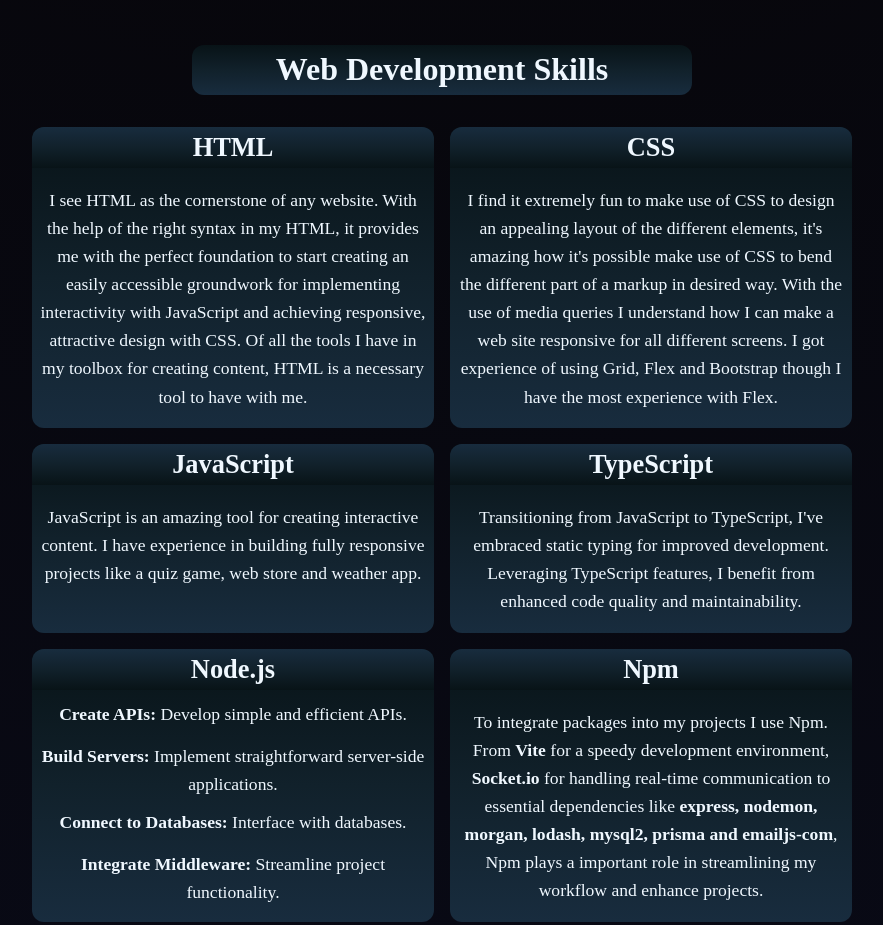
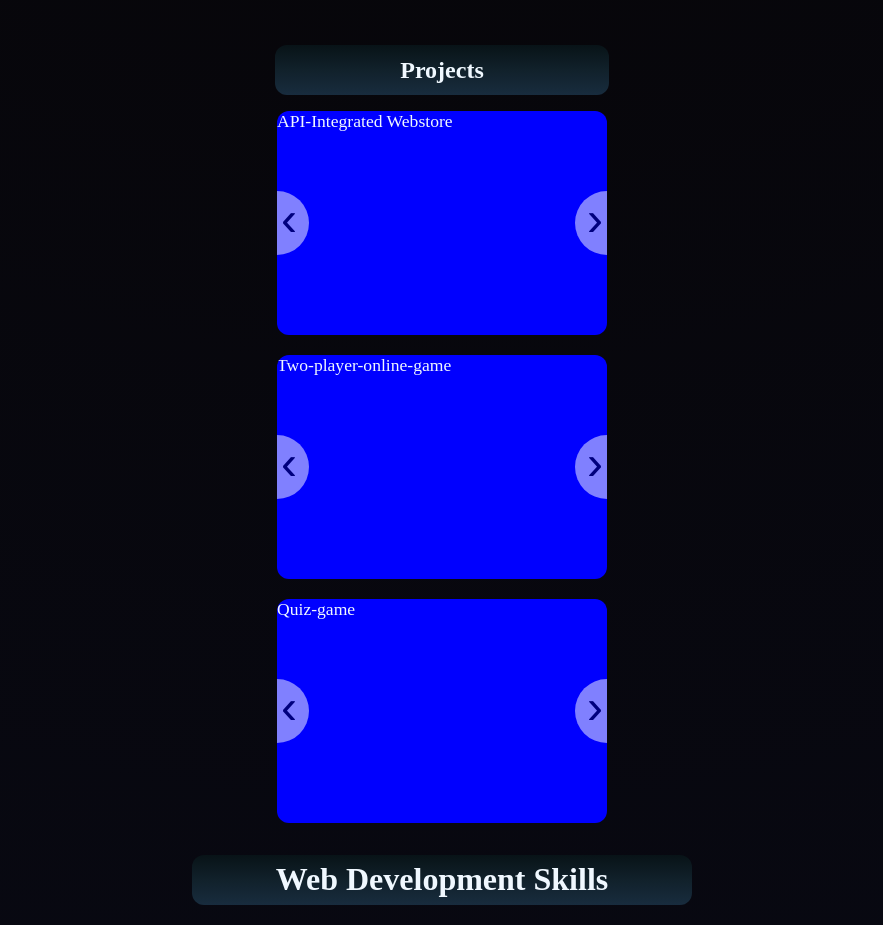
Before and after one commit to MReichenauer/Portfolio, a website built with Vite: page index.html in a window 1280 px wide. Shown: the part 936-1861 px from the top of the page, without its empty margins (198-1081 px from the left). Built offline with nearby package versions, Linux system fonts and the light colour scheme; some packages are replaced by stand-ins of ours.

Commit message:
Made up the base for implementing my img-spinner of 3 of my projects

```diff
--- a/index.html
+++ b/index.html
@@ -116,8 +116,51 @@
 					</article>
 				</div>
 			</div>
+			<h2 class="projectH2" id="skillsH2">Projects</h2>
+			<section class="slider-wrapper">
+				<button class="slide-arrow slide-arrow-prev">
+				  &#8249;
+				</button>
+				<button class="slide-arrow slide-arrow-next">
+				  &#8250;
+				</button>
+				<ul class="slides-container slides-container">
+				  <li class="slide">API-Integrated Webstore</li>
+				  <li class="slide">API-Integrated Webstore</li>
+				  <li class="slide">API-Integrated Webstore</li>
+				  <li class="slide">API-Integrated Webstore</li>
+				</ul>
+			  </section>
+			  <section class="slider-wrapper">
+				<button class="slide-arrow slide-arrow-prev">
+				  &#8249;
+				</button>
+				<button class="slide-arrow slide-arrow-next">
+				  &#8250;
+				</button>
+				<ul class="slides-container slides-container">
+				  <li class="slide">Two-player-online-game</li>
+				  <li class="slide">Two-player-online-game</li>
+				  <li class="slide">Two-player-online-game</li>
+				  <li class="slide">Two-player-online-game</li>
+				</ul>
+			  </section>
+			  <section class="slider-wrapper">
+				<button class="slide-arrow slide-arrow-prev">
+				  &#8249;
+				</button>
+				<button class="slide-arrow slide-arrow-next">
+				  &#8250;
+				</button>
+				<ul class="slides-container slides-container">
+				  <li class="slide">Quiz-game</li>
+				  <li class="slide">Quiz-game</li>
+				  <li class="slide">Quiz-game</li>
+				  <li class="slide">Quiz-game</li>
+				</ul>
+			  </section>
+			<section id="skills">
 
-			<section id="skills">
 				<h2 id="skillsH2">Web Development Skills</h2>
 				<article id="html">
 					<div class="skillsText">
--- a/src/main.ts
+++ b/src/main.ts
@@ -195,3 +195,30 @@
 contactMeBigBtn?.addEventListener('click', () => {
   window.location.href = '#contactMe';
 });
+
+// Elements for carousel🎡
+const slidesContainers: NodeListOf<HTMLElement> = document.querySelectorAll('.slides-container');
+const prevButtons: NodeListOf<HTMLElement> = document.querySelectorAll('.slide-arrow-prev');
+const nextButtons: NodeListOf<HTMLElement> = document.querySelectorAll('.slide-arrow-next');
+
+slidesContainers.forEach((slidesContainer, index) => {
+  const slide: HTMLElement | null = slidesContainer.querySelector('.slide');
+  const prevButton: HTMLElement | null = prevButtons[index];
+  const nextButton: HTMLElement | null = nextButtons[index];
+
+  if (slide && prevButton && nextButton) {
+    nextButton.addEventListener('click', () => {
+      const slideWidth: number = slide.clientWidth;
+      if (slidesContainer.scrollLeft != null) {
+        slidesContainer.scrollLeft += slideWidth;
+      }
+    });
+
+    prevButton.addEventListener('click', () => {
+      const slideWidth: number = slide.clientWidth;
+      if (slidesContainer.scrollLeft != null) {
+        slidesContainer.scrollLeft -= slideWidth;
+      }
+    });
+  }
+});
--- a/src/style.css
+++ b/src/style.css
@@ -755,6 +755,93 @@
   box-shadow: 0 4px 15px 0 rgba(23, 168, 108, 0.575);
 }
 
+.projectH2 {
+  display: flex;
+  justify-content: center;
+}
+.slider-wrapper {
+  display: flex;
+  height: 14rem;
+  width: 20.625rem;
+  min-width: 310px;
+  justify-content: center;
+  margin: auto;
+  margin-bottom: 20px;
+  position: relative;
+  overflow: hidden;
+  border-radius: 12px;
+}
+
+.slides-container {
+  height: calc(100vh - 2rem);
+  width: 100%;
+  display: flex;
+  overflow: hidden;
+  scroll-snap-type: x mandatory;
+  scroll-behavior: smooth;
+  list-style: none;
+  margin: 0;
+  padding: 0;
+}
+
+.slide-arrow {
+  position: absolute;
+  display: flex;
+  top: 0;
+  bottom: 0;
+  margin: auto;
+  height: 4rem;
+  background-color: white;
+  border: none;
+  width: 2rem;
+  font-size: 3rem;
+  padding: 0;
+  cursor: pointer;
+  opacity: 0.5;
+  transition: opacity 100ms;
+}
+
+.slide-arrow:hover,
+.slide-arrow:focus {
+  opacity: 1;
+}
+
+.slide-arrow-prev {
+  left: 0;
+  padding-left: 0.25rem;
+  border-radius: 0 2rem 2rem 0;
+}
+
+.slide-arrow-next {
+  right: 0;
+  padding-left: 0.75rem;
+  border-radius: 2rem 0 0 2rem;
+}
+
+.slide {
+  width: 100%;
+  height: 100%;
+  flex: 1 0 100%;
+  scroll-snap-align: start;
+}
+
+.slide:nth-child(1) {
+  background-color: blue;
+}
+
+.slide:nth-child(2) {
+  background-color: red;
+}
+
+.slide:nth-child(3) {
+  background-color: purple;
+  margin: 0;
+}
+
+.slide:nth-child(4) {
+  background-color: orange;
+}
+
 @media screen and (max-width: 349px) {
   #headerContent p {
     font-size: 0.65rem;
```
